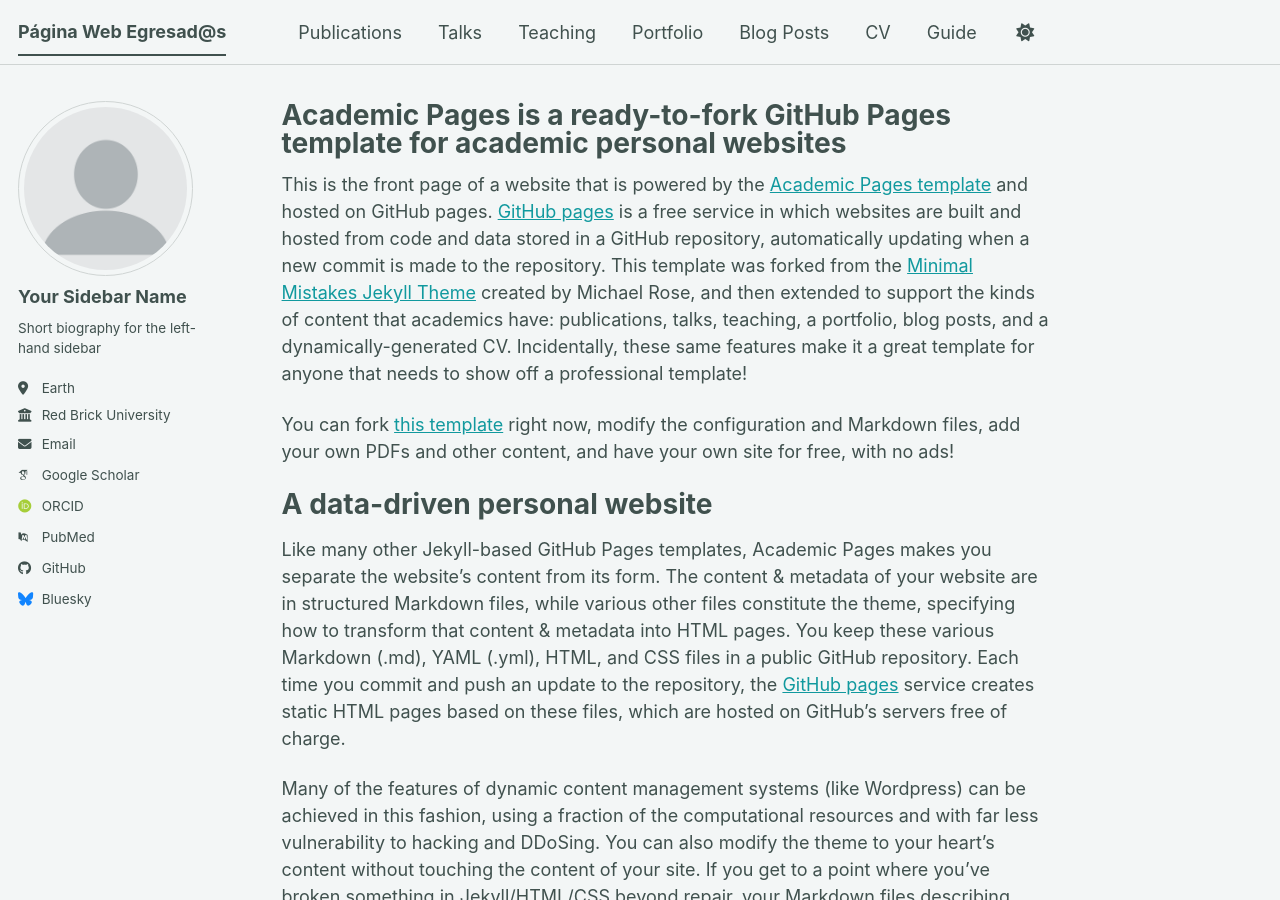
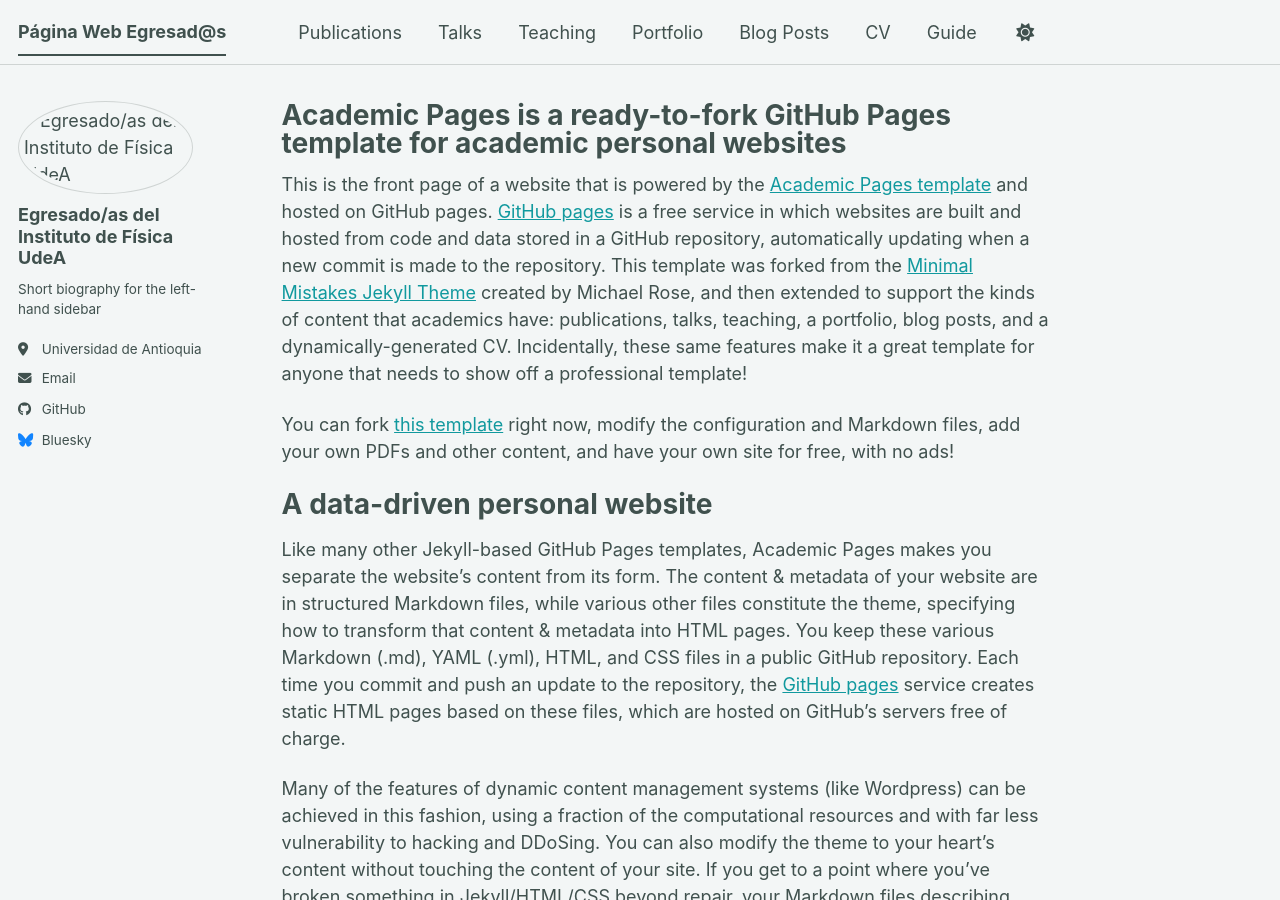
Before and after one commit to egresadosinstitutofisicaudea/egresadosinstitutofisicaudea.github.io, a Jekyll site: the page built from _pages/about.md, in a window 1280 px wide and 900 px high. Built offline with Jekyll 4.4.1, drawn with Linux system fonts in a browser that asks for light colours; some web fonts are replaced; a script bundle is joined from its source files by our own code; library files that are not in the unit come from our copies.

Commit message:
Update _config.yml

```diff
--- a/_config.yml
+++ b/_config.yml
@@ -23,25 +23,25 @@ repository               : "egresadosinstitutofisicaudea/egresadosinstitutofisic
 #               Additional customization can be done by editing /_includes/author-profile.html
 author:
   # Biographic information
-  avatar           : "profile.png"
-  name             : "Your Sidebar Name"
+  avatar           : "logo.png"
+  name             : "Egresado/as del Instituto de Física UdeA"
   pronouns         : # example: "she/her"
   bio              : "Short biography for the left-hand sidebar"
-  location         : "Earth"
-  employer         : "Red Brick University"
+  location         : "Universidad de Antioquia"
+  employer         : #"Red Brick University"
   uri              : # URL
-  email            : "none@example.org"
+  email            : "egresadosinstitutofisicaudea@gmail.com"
 
   # Academic websites
   academia         : # URL
   arxiv            : # URL - Update with the correct link to your profile
-  googlescholar    : "https://scholar.google.com/citations?user=PS_CX0AAAAAJ"
+  googlescholar    : #"https://scholar.google.com/citations?user=PS_CX0AAAAAJ"
   inspire-hep      : # URL
   impactstory      : # URL
-  orcid            : "https://orcid.org/yourorcidurl"
+  orcid            : #"https://orcid.org/yourorcidurl"
   semantic         : # URL
   ssrn             : # URL
-  pubmed           : "https://www.ncbi.nlm.nih.gov/pubmed/?term=john+snow"
+  pubmed           : #"https://www.ncbi.nlm.nih.gov/pubmed/?term=john+snow"
   researchgate     : # URL
   scopus           : # URL
   zotero           : # URL
@@ -51,7 +51,7 @@ author:
   bitbucket        : # Username - Update with your username on the site
   codepen          : # Username
   dribbble         : # Username
-  github           : "academicpages"
+  github           : "egresadosinstitutofisicaudea"
   kaggle           : # Username
   stackoverflow    : # User number or user number and name (i.e., use "1" or "1/jeff-atwood")
 
```
